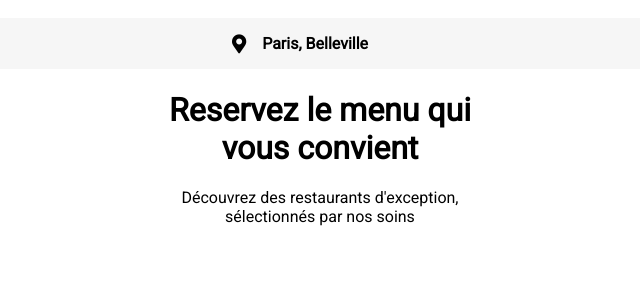
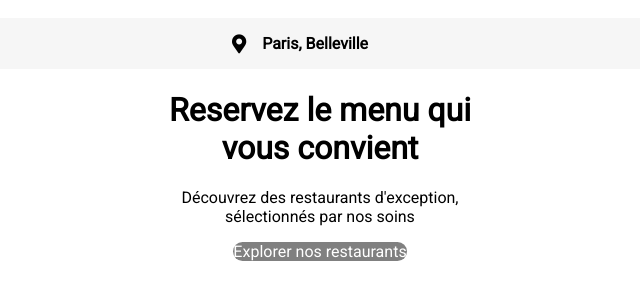
Before and after one commit to DamDevToo/RodriguezDamien_3_30082021, a website: page index.html in a window 1280 px wide. Shown: the part 40-340 px from the top of the page, without its empty margins (320-960 px from the left). Drawn offline with Linux system fonts and the light colour scheme; a web font is replaced by a local one.

Commit message:
m- explo btn

```diff
--- a/index.html
+++ b/index.html
@@ -37,6 +37,9 @@
                         sélectionnés par nos soins
                     </p>
                 </div>
+                <a class="explo__btn">
+                    Explorer nos restaurants
+                </a>
             </div>
         </main>
     </body>
--- a/sass/_accueil.scss
+++ b/sass/_accueil.scss
@@ -28,4 +28,22 @@
 
 .explo{
     text-align: center;
+
+    .explo__title{
+        font-size: 1em;
+    }
+
+    .explo__subtitle{
+        font-weight: 400;
+    }
+
+    .explo__btn{
+        background-color: grey;
+        color: white;
+        border: 0;
+        border-radius: 100px;
+        width: 100px;
+        text-align: center;
+        cursor: pointer;
+    }
 }
```
Also changed, not shown: css/style.css, 1 other file.
